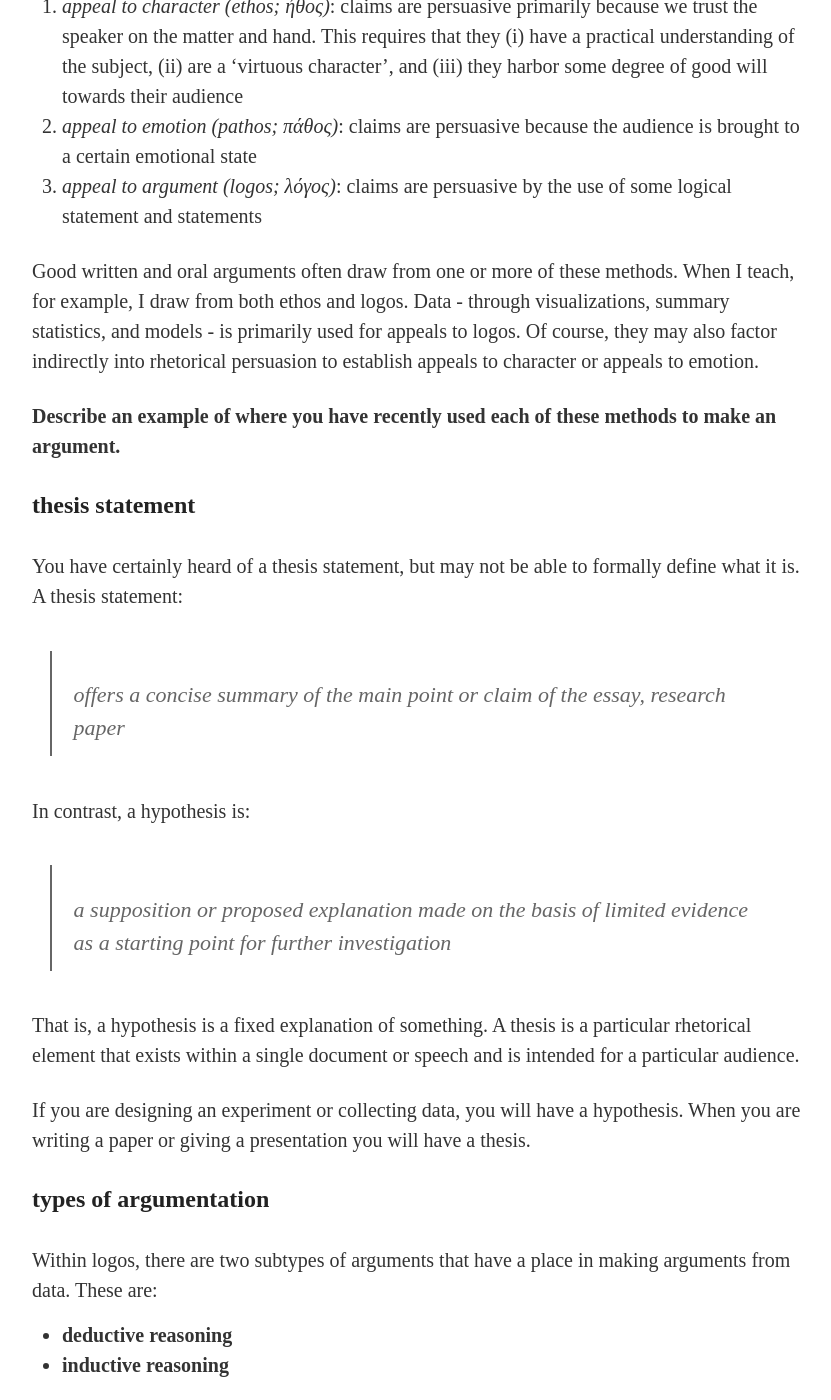
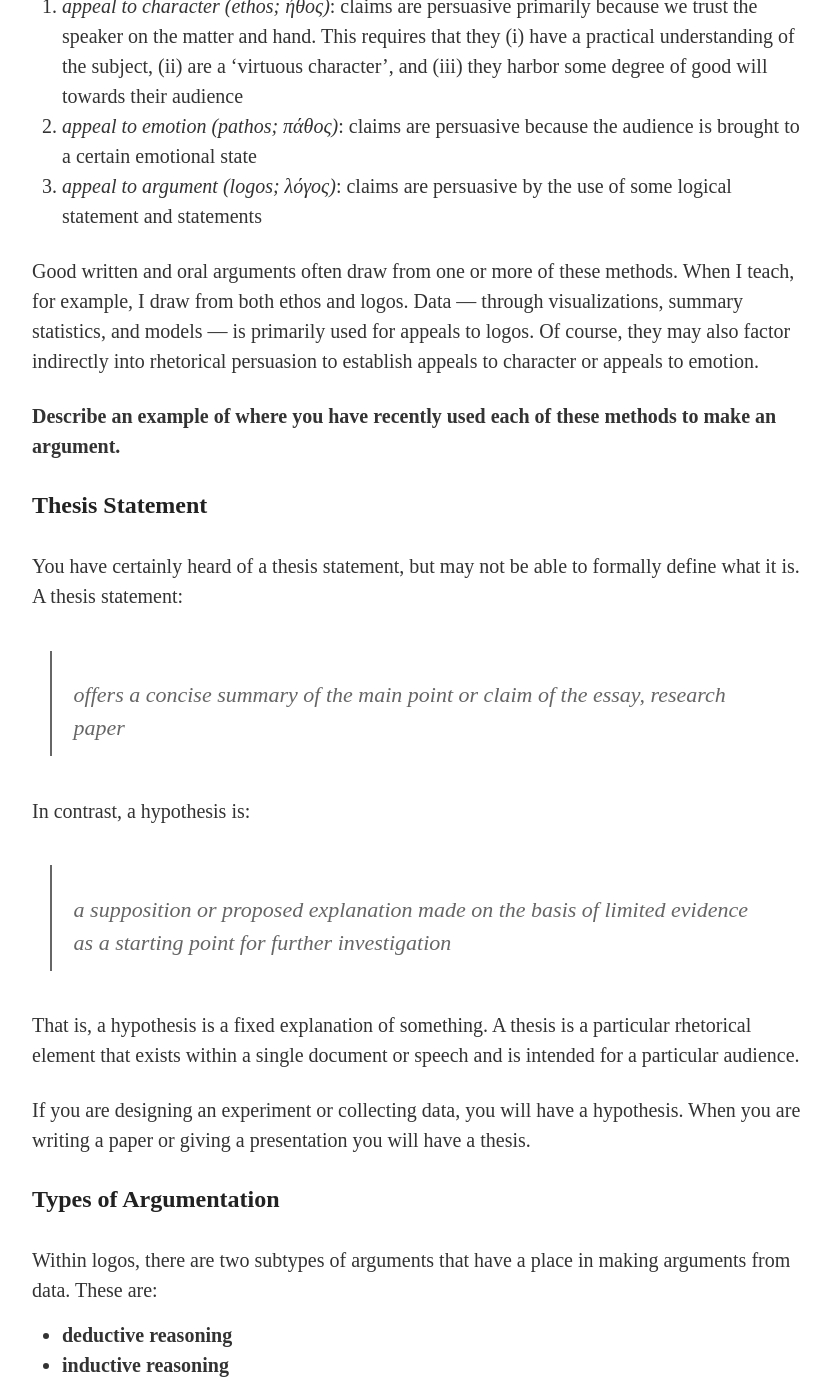
Before and after one commit to statsmaths/stat209, a Jekyll site: the page built from _notes/class03-statistical-arguments.md, in a window 1280 px wide and 1400 px high, scrolled down 920 px. Shown: the whole window, without its empty margins (223-1054 px from the left). Built offline with Jekyll 4.4.1, drawn with Linux system fonts in a browser that asks for light colours; some of the changed text lies outside the part shown.

```diff
--- a/_notes/class03-statistical-arguments.md
+++ b/_notes/class03-statistical-arguments.md
@@ -12,7 +12,7 @@ step further by investigating how the results of these
 exploratory analyses can actually be used to make broader
 claims.
 
-## rhetorical persuasion
+## Rhetorical Persuasion
 
 Before we begin, let's briefly refresh ourselves of what
 exactly it means to *make an argument*, as obvious as that
@@ -46,15 +46,15 @@ by the use of some logical statement and statements
 
 Good written and oral arguments often draw from one or more
 of these methods. When I teach, for example, I draw from both
-ethos and logos. Data - through visualizations, summary statistics,
-and models - is primarily used for appeals to logos. Of course,
+ethos and logos. Data — through visualizations, summary statistics,
+and models — is primarily used for appeals to logos. Of course,
 they may also factor indirectly into rhetorical persuasion to
 establish appeals to character or appeals to emotion.
 
 **Describe an example of where you have recently used each of
 these methods to make an argument.**
 
-## thesis statement
+## Thesis Statement
 
 You have certainly heard of a thesis statement, but may not
 be able to formally define what it is. A thesis statement:
@@ -76,7 +76,7 @@ If you are designing an experiment or collecting data, you will
 have a hypothesis. When you are writing a paper or giving a
 presentation you will have a thesis.
 
-## types of argumentation
+## Types of Argumentation
 
 Within logos, there are two subtypes of arguments that
 have a place in making arguments from data. These are:
@@ -105,7 +105,7 @@ While the data provides strong evidence for the conclusion, it does
 not guarantee its validity even if the assumption and logic is
 infallible.
 
-## data-driven logical arguments
+## Data-Driven Logical Arguments
 
 Deductive reasoning occurs in statistics when some of our
 facts (assumptions) are derived from an analysis of a dataset.
@@ -121,10 +121,9 @@ county in the United States. The following is a deductive argument:
 > won the election.
 
 Notice that often not **all** facts are derived from data, but
-often some of them are.
-
-Inductive reasoning usually occurs in statistics when sampling from
-a larger population or observing a random process. For example:
+often some of them are. Inductive reasoning usually occurs in
+statistics when sampling from a larger population or observing a
+random process. For example:
 
 > Only 1 of the 1000 patients injected with the vaccine had serious
 > side-effects. Therefore, the vaccine is safe for distribution.
@@ -133,7 +132,7 @@ While inductive reasoning is more traditionally associated with
 statistics, the deductive case is quite common in both industry
 and academia.
 
-## hybrid approach in statistics
+## Hybrid Approach in Statistics
 
 Often, in an analysis of data I have observed a hybrid approach.
 Namely, deductive reasoning is used to draw concrete conclusions
@@ -153,32 +152,22 @@ to assert that a particular model is appropriate to apply in a given
 situation. This model is then used to establish a thesis by inductive
 reason that plays on the audience's emotions.
 
-## examples
+## Examples
 
 Okay, enough theory. Let's look at some actual data-drive arguments.
 These are
 
-[Hollywood Studios Barely Promoted Non-White Actors And Films](https://fivethirtyeight.com/features/oscars-diversity-hollywood-ad-campaign/)
-
-[The Minimum Wage Movement is Learning Tipped Workers Behind](https://fivethirtyeight.com/features/the-minimum-wage-movement-is-leaving-tipped-workers-behind/)
-
-[What Would Happen If We Just Gave People Money?](http://fivethirtyeight.com/features/universal-basic-income/)
-
-[What Went From in the Flight Water Crisis in Michigan](https://fivethirtyeight.com/features/what-went-wrong-in-flint-water-crisis-michigan/) - Just read Part I
-
-[Shut Up About Harvard](https://fivethirtyeight.com/features/shut-up-about-harvard/)
-
-[You Can’t Trust What You Read About Nutrition](http://fivethirtyeight.com/features/you-cant-trust-what-you-read-about-nutrition/)
-
-[How Trump's Supreme Court Could Overturn Roe v. Wade Without Overturning It](http://fivethirtyeight.com/features/how-trumps-supreme-court-could-overturn-roe-v-wade-without-overturning-it/)
-
-[Tom Brady Doesn't Need Gronk or Moss or Welker to Win](http://fivethirtyeight.com/features/tom-brady-doesnt-need-gronk-or-moss-or-welker-to-win/)
-
-[A Plagiarism Scandal Is Unfolding In The Crossword World](http://fivethirtyeight.com/features/a-plagiarism-scandal-is-unfolding-in-the-crossword-world/)
-
-[The Chris Paul Conundrum](https://fivethirtyeight.com/features/the-chris-paul-conundrum/)
-
-[Under a New System Clinton Could Have Won the Popular Vote by 5 Points and Still Lost](http://fivethirtyeight.com/features/under-a-new-system-clinton-could-have-won-the-popular-vote-by-5-points-and-still-lost/)
+- [Hollywood Studios Barely Promoted Non-White Actors And Films](https://fivethirtyeight.com/features/oscars-diversity-hollywood-ad-campaign/)
+- [The Minimum Wage Movement is Learning Tipped Workers Behind](https://fivethirtyeight.com/features/the-minimum-wage-movement-is-leaving-tipped-workers-behind/)
+- [What Would Happen If We Just Gave People Money?](http://fivethirtyeight.com/features/universal-basic-income/)
+- [What Went From in the Flight Water Crisis in Michigan](https://fivethirtyeight.com/features/what-went-wrong-in-flint-water-crisis-michigan/) (Just read Part I)
+- [Shut Up About Harvard](https://fivethirtyeight.com/features/shut-up-about-harvard/)
+- [You Can’t Trust What You Read About Nutrition](http://fivethirtyeight.com/features/you-cant-trust-what-you-read-about-nutrition/)
+- [How Trump's Supreme Court Could Overturn Roe v. Wade Without Overturning It](http://fivethirtyeight.com/features/how-trumps-supreme-court-could-overturn-roe-v-wade-without-overturning-it/)
+- [Tom Brady Doesn't Need Gronk or Moss or Welker to Win](http://fivethirtyeight.com/features/tom-brady-doesnt-need-gronk-or-moss-or-welker-to-win/)
+- [A Plagiarism Scandal Is Unfolding In The Crossword World](http://fivethirtyeight.com/features/a-plagiarism-scandal-is-unfolding-in-the-crossword-world/)
+- [The Chris Paul Conundrum](https://fivethirtyeight.com/features/the-chris-paul-conundrum/)
+- [Under a New System Clinton Could Have Won the Popular Vote by 5 Points and Still Lost](http://fivethirtyeight.com/features/under-a-new-system-clinton-could-have-won-the-popular-vote-by-5-points-and-still-lost/)
 
 For each article answer these questions:
 
```
Also changed, not shown: other parts of _notes/class03-statistical-arguments.md (+3 -3 lines), _notes/class03-statistical-arguments.Rmd (+25 -36 lines).
